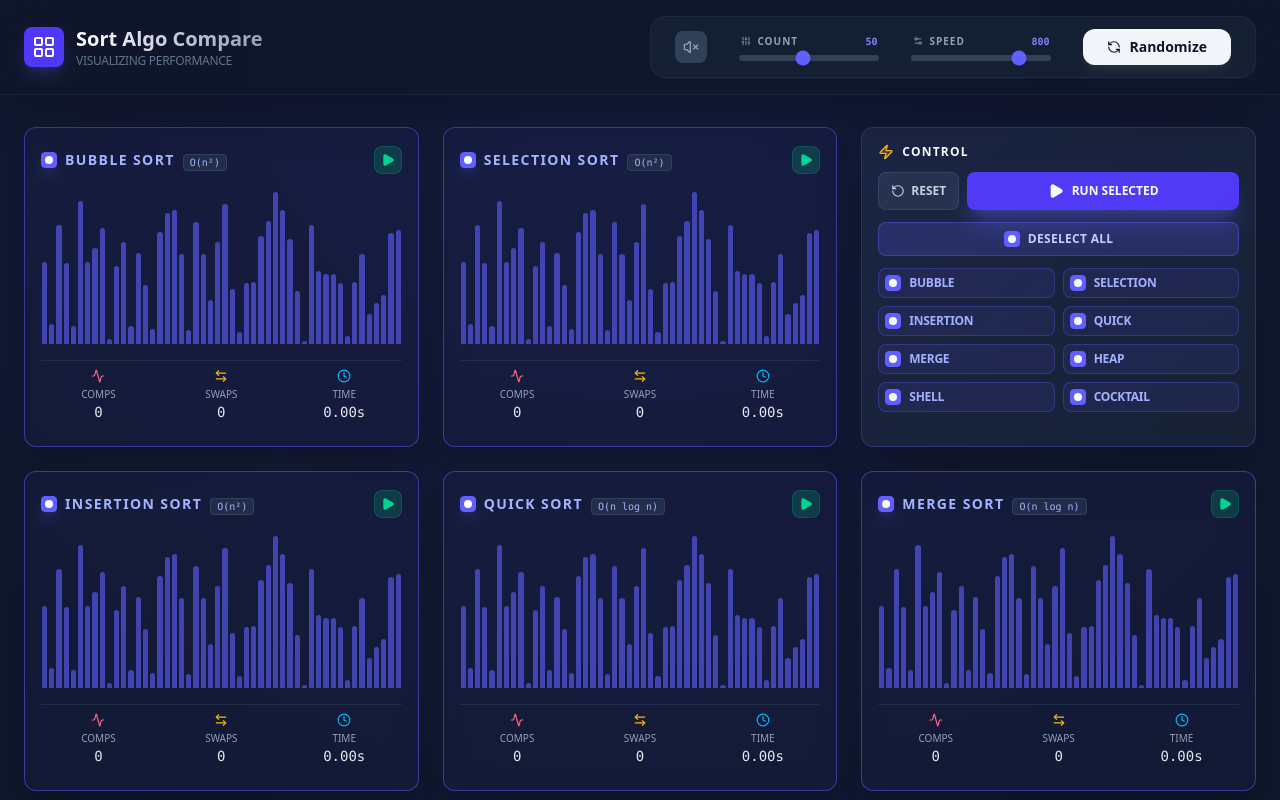
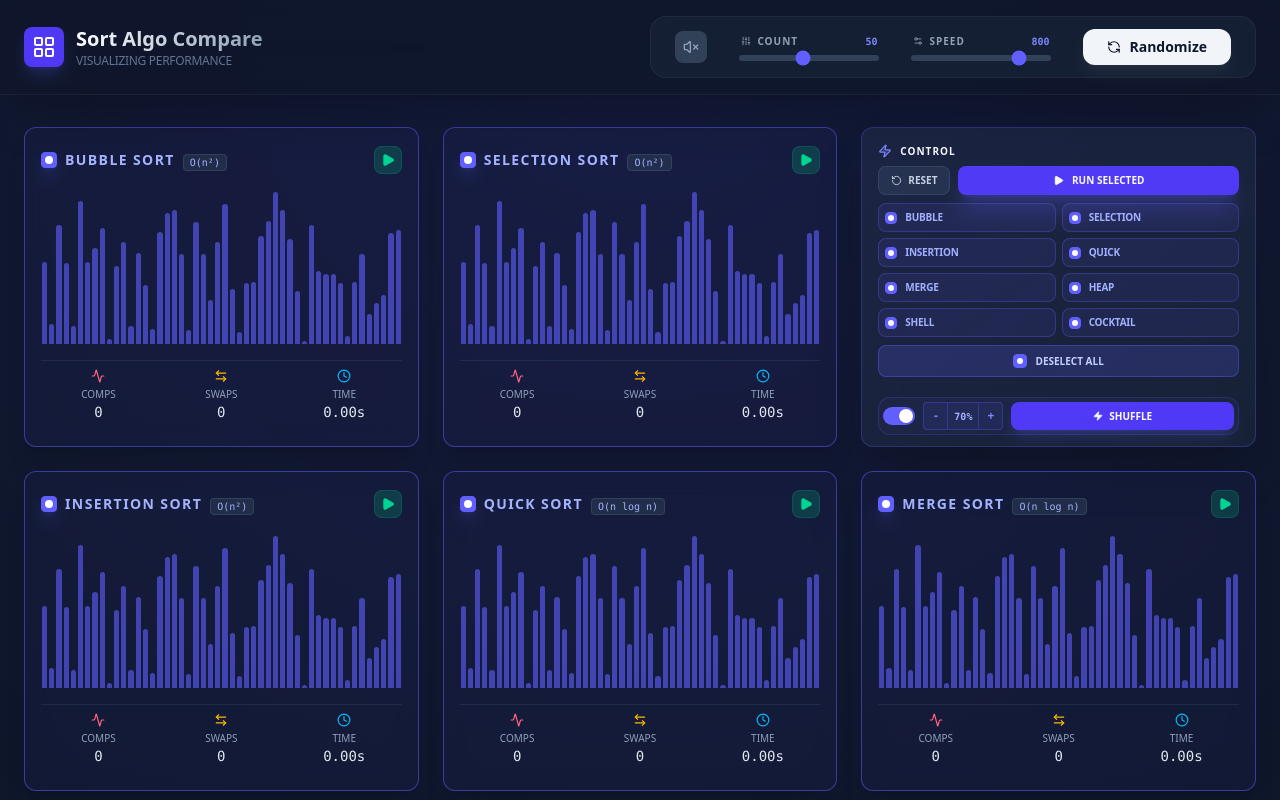
Before and after one commit to lastjung/sort-compare, a React (Vite) app: page / in a window 1280 px wide. Shown: the top 800 px of the page. Built offline with nearby package versions, Linux system fonts and the light colour scheme.

Commit message:
Refine ControlCard layout, enhance tournament mode shuffling, and delay scoreboard display

```diff
--- a/src/App.jsx
+++ b/src/App.jsx
@@ -1,16 +1,21 @@
 import React, { useState, useCallback } from 'react';
 import { ControlPanel } from './components/ControlPanel';
 import { Dashboard } from './components/Dashboard';
-import { generateRandomArray } from './utils/data';
+import { generateRandomArray, generateRiggedArray } from './utils/data';
 
 function App() {
   const [arraySize, setArraySize] = useState(50);
   const [speed, setSpeed] = useState(800);
-  const [data, setData] = useState(() => generateRandomArray(50)); // Initialize directly
+  const [data, setData] = useState(() => generateRandomArray(50));
+  const [shuffleRange, setShuffleRange] = useState(70);
 
   const randomize = useCallback(() => {
     setData(generateRandomArray(arraySize));
   }, [arraySize]);
+
+  const riggedRandomize = useCallback(() => {
+    setData(generateRiggedArray(arraySize, shuffleRange));
+  }, [arraySize, shuffleRange]);
 
 
   return (
@@ -22,6 +27,9 @@ function App() {
         speed={speed}
         setSpeed={setSpeed}
         onRandomize={randomize}
+        onRiggedRandomize={riggedRandomize}
+        shuffleRange={shuffleRange}
+        setShuffleRange={setShuffleRange}
       />
       <main className="relative">
         <Dashboard
@@ -31,6 +39,9 @@ function App() {
           arraySize={arraySize}
           setArraySize={setArraySize}
           onRandomize={randomize}
+          onRiggedRandomize={riggedRandomize}
+          shuffleRange={shuffleRange}
+          setShuffleRange={setShuffleRange}
         />
       </main>
 
--- a/src/components/ControlCard.jsx
+++ b/src/components/ControlCard.jsx
@@ -10,8 +10,12 @@ export const ControlCard = ({
   onReset,
   onSelectAll,
   onDeselectAll,
-  isRunningAny
+  isRunningAny,
+  onRiggedRandomize,
+  shuffleRange,
+  setShuffleRange
 }) => {
+  const [isTournamentActive, setIsTournamentActive] = React.useState(true);
 
   const ALGO_LABELS = [
     { id: 'bubble', label: 'Bubble' },
@@ -25,65 +29,43 @@ export const ControlCard = ({
   ];
 
   return (
-    <div className="hidden lg:flex bg-slate-800/60 backdrop-blur-xl border border-indigo-500/30 rounded-xl p-4 flex-col gap-3 shadow-2xl relative overflow-hidden group">
+    <div className="hidden lg:flex bg-slate-800/60 backdrop-blur-xl border border-indigo-500/30 rounded-xl p-4 flex-col gap-2 shadow-2xl relative overflow-hidden group h-[320px]">
       <div className="absolute inset-0 bg-gradient-to-br from-indigo-500/5 to-transparent pointer-events-none" />
 
-      {/* Header with Title */}
+      {/* Header */}
       <div className="flex items-center gap-2">
-        <Zap size={16} className="text-amber-400 fill-amber-400/20" />
-        <h3 className="text-xs font-bold text-white uppercase tracking-widest">Control</h3>
+        <Zap size={14} className="text-indigo-400 fill-indigo-400/20" />
+        <h3 className="text-[10px] font-bold text-white uppercase tracking-widest leading-none">Control</h3>
       </div>
 
-      {/* Action Buttons (Top) */}
+      {/* Action Buttons */}
       <div className="flex gap-2">
         <button
           onClick={onReset}
-          className="group flex items-center justify-center gap-1.5 px-3 py-2.5 bg-slate-700/50 hover:bg-slate-700 hover:text-white text-slate-300 rounded-lg font-bold text-xs border border-slate-600/50 transition-all active:scale-95"
+          className="flex items-center justify-center gap-1.5 px-3 py-1.5 bg-slate-700/50 hover:bg-slate-700 hover:text-white text-slate-300 rounded-lg font-bold text-[10px] border border-slate-600/50 transition-all active:scale-95"
         >
-          <RotateCcw size={14} className="transition-transform duration-500 group-hover:-rotate-180" /> RESET
+          <RotateCcw size={11} /> RESET
         </button>
         {isRunningAny ? (
           <button
             onClick={onStopAll}
-            className="flex-1 flex items-center justify-center gap-2 py-2.5 bg-rose-500/10 hover:bg-rose-500/20 text-rose-400 rounded-lg font-bold text-xs border border-rose-500/30 transition-all active:scale-95"
+            className="flex-1 flex items-center justify-center gap-2 py-1.5 bg-rose-500/10 hover:bg-rose-500/20 text-rose-400 rounded-lg font-bold text-[10px] border border-rose-500/30 transition-all active:scale-95"
           >
-            <Square size={14} fill="currentColor" /> STOP ALL
+            <Square size={11} fill="currentColor" /> STOP ALL
           </button>
         ) : (
           <button
             onClick={onRunSelected}
             disabled={selectedIds.size === 0}
-            className="flex-1 flex items-center justify-center gap-2 py-2.5 bg-indigo-600 hover:bg-indigo-500 disabled:opacity-30 text-white rounded-lg font-bold text-xs shadow-xl shadow-indigo-500/30 transition-all active:scale-95"
+            className="flex-1 flex items-center justify-center gap-2 py-1.5 bg-indigo-600 hover:bg-indigo-500 disabled:opacity-30 text-white rounded-lg font-bold text-[10px] shadow-xl shadow-indigo-500/30 transition-all active:scale-95"
           >
-            <Play size={16} fill="currentColor" /> RUN SELECTED
+            <Play size={11} fill="currentColor" /> RUN SELECTED
           </button>
         )}
       </div>
 
-      {/* Select All Button (Full Width) */}
-      <button
-        onClick={() => selectedIds.size === 8 ? onDeselectAll() : onSelectAll()}
-        className={cn(
-          "w-full flex items-center justify-center gap-2 py-2 rounded-lg border transition-all active:scale-95",
-          selectedIds.size === 8
-            ? "bg-indigo-500/20 border-indigo-500/40 text-indigo-200"
-            : "bg-slate-900/40 border-slate-700/50 text-slate-400 hover:text-slate-300"
-        )}
-      >
-        <div className={cn(
-          "w-4 h-4 rounded border flex items-center justify-center",
-          selectedIds.size === 8 ? "bg-indigo-500 border-indigo-500" : selectedIds.size > 0 ? "bg-indigo-500/50 border-indigo-500" : "border-slate-600"
-        )}>
-          {selectedIds.size === 8 && <div className="w-2 h-2 bg-white rounded-sm" />}
-          {selectedIds.size > 0 && selectedIds.size < 8 && <div className="w-2 h-[2px] bg-white" />}
-        </div>
-        <span className="text-xs font-bold uppercase tracking-wide">
-          {selectedIds.size === 8 ? 'Deselect All' : `Select All (${selectedIds.size}/8)`}
-        </span>
-      </button>
-
-      {/* Algorithm Selection Grid (2x4) */}
-      <div className="grid grid-cols-2 gap-2">
+      {/* Algorithm Selection Grid */}
+      <div className="grid grid-cols-2 gap-1.5">
         {ALGO_LABELS.map(algo => (
           <label
             key={algo.id}
@@ -101,14 +83,85 @@ export const ControlCard = ({
               onChange={() => onToggleSelect(algo.id)}
             />
             <div className={cn(
-              "w-4 h-4 rounded border flex items-center justify-center transition-all flex-shrink-0",
+              "w-3 h-3 rounded border flex items-center justify-center transition-all flex-shrink-0",
               selectedIds.has(algo.id) ? "bg-indigo-500 border-indigo-500" : "border-slate-600"
             )}>
-              {selectedIds.has(algo.id) && <div className="w-2 h-2 bg-white rounded-sm" />}
+              {selectedIds.has(algo.id) && <div className="w-1.5 h-1.5 bg-white rounded-sm" />}
             </div>
-            <span className="text-xs font-bold uppercase tracking-tight">{algo.label}</span>
+            <span className="text-[10px] font-bold uppercase tracking-tight">{algo.label}</span>
           </label>
         ))}
+      </div>
+
+      {/* Select All Button */}
+      <button
+        onClick={() => selectedIds.size === 8 ? onDeselectAll() : onSelectAll()}
+        className={cn(
+          "w-full flex items-center justify-center gap-2 py-2 rounded-lg border transition-all active:scale-95 text-[10px]",
+          selectedIds.size === 8
+            ? "bg-indigo-500/20 border-indigo-500/40 text-indigo-200"
+            : "bg-slate-900/40 border-slate-700/50 text-slate-400 hover:text-slate-300"
+        )}
+      >
+        <div className={cn(
+          "w-3.5 h-3.5 rounded border flex items-center justify-center",
+          selectedIds.size === 8 ? "bg-indigo-500 border-indigo-500" : selectedIds.size > 0 ? "bg-indigo-500/50 border-indigo-500" : "border-slate-600"
+        )}>
+          {selectedIds.size === 8 && <div className="w-1.5 h-1.5 bg-white rounded-sm" />}
+          {selectedIds.size > 0 && selectedIds.size < 8 && <div className="w-2 h-[2px] bg-white" />}
+        </div>
+        <span className="font-bold uppercase leading-none">
+          {selectedIds.size === 8 ? 'Deselect All' : `Select All (${selectedIds.size}/8)`}
+        </span>
+      </button>
+
+      {/* Separator */}
+      <div className="h-px bg-slate-700/50 my-0.5" />
+
+      {/* Tournament Management (One Row) */}
+      <div className="mt-auto flex items-center gap-2 bg-indigo-500/5 p-1 rounded-xl border border-indigo-500/20">
+        {/* Toggle Switch */}
+        <button
+          onClick={() => setIsTournamentActive(!isTournamentActive)}
+          className={cn(
+            "w-8 h-4.5 rounded-full p-0.5 transition-all flex-shrink-0 relative",
+            isTournamentActive ? "bg-indigo-500" : "bg-slate-700 font-bold"
+          )}
+        >
+          <div className={cn(
+            "w-3.5 h-3.5 bg-white rounded-full transition-all transform shadow-sm",
+            isTournamentActive ? "translate-x-3.5" : "translate-x-0"
+          )} />
+        </button>
+
+        {/* -+ Control Grouped on Left */}
+        <div className="flex items-center bg-indigo-500/10 rounded border border-indigo-500/30 overflow-hidden h-7">
+          <button
+            onClick={() => setShuffleRange(Math.max(0, shuffleRange - 5))}
+            className="w-6 h-full flex items-center justify-center hover:bg-indigo-500 hover:text-white text-indigo-400 text-xs font-bold transition-all border-r border-indigo-500/30"
+          >-</button>
+          <div className="px-1.5 text-[10px] font-mono font-bold text-indigo-300 min-w-[28px] text-center">
+            {shuffleRange}%
+          </div>
+          <button
+            onClick={() => setShuffleRange(Math.min(100, shuffleRange + 5))}
+            className="w-6 h-full flex items-center justify-center hover:bg-indigo-500 hover:text-white text-indigo-400 text-xs font-bold transition-all border-l border-indigo-500/30"
+          >+</button>
+        </div>
+
+        {/* Shuffle Button filling the rest on the right */}
+        <button
+          onClick={onRiggedRandomize}
+          disabled={!isTournamentActive}
+          className={cn(
+            "flex-1 h-7 rounded-lg font-bold text-[10px] transition-all active:scale-95 flex items-center justify-center gap-1.5 uppercase",
+            isTournamentActive
+              ? "bg-indigo-600 hover:bg-indigo-500 text-white shadow-lg shadow-indigo-500/20"
+              : "bg-slate-800 text-slate-700 cursor-not-allowed opacity-50"
+          )}
+        >
+          <Zap size={10} fill="currentColor" /> Shuffle
+        </button>
       </div>
     </div>
   );
--- a/src/components/Dashboard.jsx
+++ b/src/components/Dashboard.jsx
@@ -64,7 +64,17 @@ const ALGORITHMS = [
   },
 ];
 
-export const Dashboard = ({ data, speed, setSpeed, arraySize, setArraySize, onRandomize }) => {
+export const Dashboard = ({
+  data,
+  speed,
+  setSpeed,
+  arraySize,
+  setArraySize,
+  onRandomize,
+  onRiggedRandomize,
+  shuffleRange,
+  setShuffleRange
+}) => {
   const [selectedIds, setSelectedIds] = useState(new Set(ALGORITHMS.map(a => a.id)));
   const [triggerMap, setTriggerMap] = useState({});
   const [activeIds, setActiveIds] = useState(new Set());
@@ -138,7 +148,9 @@ export const Dashboard = ({ data, speed, setSpeed, arraySize, setArraySize, onRa
       // Check if all completed
       if (runningSetRef.current.size === 0 && Object.keys(resultsRef.current).length > 0) {
         setScoreboardResults(Object.values(resultsRef.current));
-        setShowScoreboard(true);
+        setTimeout(() => {
+          setShowScoreboard(true);
+        }, 1000);
       }
     }
   };
@@ -176,6 +188,9 @@ export const Dashboard = ({ data, speed, setSpeed, arraySize, setArraySize, onRa
           onSelectAll={selectAll}
           onDeselectAll={deselectAll}
           isRunningAny={activeIds.size > 0}
+          onRiggedRandomize={onRiggedRandomize}
+          shuffleRange={shuffleRange}
+          setShuffleRange={setShuffleRange}
         />
 
         {/* Remaining visible cards */}
@@ -212,6 +227,9 @@ export const Dashboard = ({ data, speed, setSpeed, arraySize, setArraySize, onRa
           speed={speed}
           setSpeed={setSpeed}
           onRandomize={onRandomize}
+          onRiggedRandomize={onRiggedRandomize}
+          shuffleRange={shuffleRange}
+          setShuffleRange={setShuffleRange}
         />
 
       {showScoreboard && (
--- a/src/components/MobileControlBar.jsx
+++ b/src/components/MobileControlBar.jsx
@@ -1,5 +1,5 @@
 import React, { useState } from 'react';
-import { Play, RotateCcw, Settings2, CheckSquare, Square, ChevronUp, ChevronDown, Volume2, VolumeX, Sliders, RefreshCcw } from 'lucide-react';
+import { Play, RotateCcw, Settings2, CheckSquare, Square, ChevronUp, ChevronDown, Volume2, VolumeX, Sliders, RefreshCcw, Zap } from 'lucide-react';
 import { cn } from '../utils/cn';
 import { audioEngine } from '../utils/audio';
 
@@ -16,10 +16,14 @@ export const MobileControlBar = ({
   setArraySize,
   speed,
   setSpeed,
-  onRandomize
+  onRandomize,
+  onRiggedRandomize,
+  shuffleRange,
+  setShuffleRange
 }) => {
   const [isMenuOpen, setIsMenuOpen] = useState(false);
   const [soundEnabled, setSoundEnabled] = useState(false);
+  const [isTournamentActive, setIsTournamentActive] = useState(true);
 
   const toggleSound = () => {
     const next = !soundEnabled;
@@ -60,49 +64,95 @@ export const MobileControlBar = ({
             </button>
           </div>
 
-          {/* Row 2: Randomize + Select All (2-column grid) */}
+          {/* Row 2: Tournament Toggle & Rigged Shuffle - Compact Single Row */}
+          <div className="bg-indigo-500/10 border border-indigo-500/20 rounded-xl p-1.5 mb-3 flex items-center gap-2">
+            {/* Toggle Switch */}
+            <button
+              onClick={() => setIsTournamentActive(!isTournamentActive)}
+              className={cn(
+                "w-8 h-4.5 rounded-full p-0.5 transition-all flex-shrink-0 relative",
+                isTournamentActive ? "bg-indigo-500" : "bg-slate-700"
+              )}
+            >
+              <div className={cn(
+                "w-3.5 h-3.5 bg-white rounded-full transition-all transform shadow-sm",
+                isTournamentActive ? "translate-x-3.5" : "translate-x-0"
+              )} />
+            </button>
+
+            {/* -+ Control Grouped */}
+            <div className="flex items-center bg-indigo-500/10 rounded border border-indigo-500/30 overflow-hidden h-8">
+              <button
+                onClick={() => setShuffleRange(Math.max(0, shuffleRange - 5))}
+                className="w-7 h-full flex items-center justify-center hover:bg-indigo-500 hover:text-white text-indigo-400 text-xs font-bold transition-all border-r border-indigo-500/30"
+              >-</button>
+              <div className="px-1.5 text-[10px] font-mono font-bold text-indigo-300 min-w-[28px] text-center">
+                {shuffleRange}%
+              </div>
+              <button
+                onClick={() => setShuffleRange(Math.min(100, shuffleRange + 5))}
+                className="w-7 h-full flex items-center justify-center hover:bg-indigo-500 hover:text-white text-indigo-400 text-xs font-bold transition-all border-l border-indigo-500/30"
+              >+</button>
+            </div>
+
+            {/* Shuffle Button */}
+            <button
+              onClick={onRiggedRandomize}
+              disabled={!isTournamentActive}
+              className={cn(
+                "flex-1 h-8 px-2 rounded-lg font-bold text-[10px] transition-all active:scale-95 flex items-center justify-center gap-1.5 uppercase",
+                isTournamentActive
+                  ? "bg-indigo-600 hover:bg-indigo-500 text-white shadow-lg shadow-indigo-500/20"
+                  : "bg-slate-800 text-slate-700 cursor-not-allowed opacity-50"
+              )}
+            >
+              <Zap size={12} fill="currentColor" /> Shuffle
+            </button>
+          </div>
+
+          {/* Row 3: Randomize + Select All (2-column grid) */}
           <div className="grid grid-cols-2 gap-2 mb-3">
             <button
               onClick={onRandomize}
-              className="flex items-center justify-center gap-2 py-2.5 bg-slate-100 hover:bg-white text-slate-900 rounded-lg font-bold text-xs transition-all active:scale-95"
+              className="flex items-center justify-center gap-2 py-2.5 bg-slate-100 hover:bg-white text-slate-900 rounded-lg font-bold text-xs transition-all active:scale-95 px-2"
             >
               <RefreshCcw size={14} />
-              Randomize
+              Regular Random
             </button>
             <button
               onClick={() => selectedIds.size === 8 ? onDeselectAll() : onSelectAll()}
-              className="flex items-center justify-center py-2.5 text-xs font-bold uppercase tracking-wide rounded-lg bg-indigo-500 text-white shadow-lg shadow-indigo-500/30 active:bg-indigo-600"
+              className="flex items-center justify-center py-2.5 text-xs font-bold uppercase tracking-wide rounded-lg bg-indigo-500 text-white shadow-lg shadow-indigo-500/30 active:bg-indigo-600 px-2"
             >
-              {selectedIds.size === 8 ? 'Deselect All' : 'Select All'}
+              {selectedIds.size === 8 ? 'Deselect All' : `Select All (${selectedIds.size})`}
             </button>
           </div>
 
           {/* Algorithm Selection (2-column grid) */}
-          <div className="grid grid-cols-2 gap-2">
+          <div className="grid grid-cols-2 gap-2 max-h-[160px] overflow-y-auto pr-1 custom-scrollbar">
             {ALGO_LABELS.map(algo => (
               <div
                 key={algo.id}
                 onClick={() => onToggleSelect(algo.id)}
                 className={cn(
-                  "flex items-center gap-3 p-3 rounded-xl border transition-all active:scale-95 cursor-pointer",
+                  "flex items-center gap-3 p-2.5 rounded-xl border transition-all active:scale-95 cursor-pointer",
                   selectedIds.has(algo.id)
                     ? "bg-indigo-500/20 border-indigo-500/50 text-indigo-200"
                     : "bg-slate-900/40 border-slate-700/50 text-slate-400"
                 )}
               >
                 <div className={cn(
-                  "w-4 h-4 rounded border flex items-center justify-center transition-all",
+                  "w-3.5 h-3.5 rounded border flex items-center justify-center transition-all flex-shrink-0",
                   selectedIds.has(algo.id) ? "bg-indigo-500 border-indigo-500" : "border-slate-600"
                 )}>
-                  {selectedIds.has(algo.id) && <div className="w-2 h-2 bg-white rounded-sm" />}
+                  {selectedIds.has(algo.id) && <div className="w-1.5 h-1.5 bg-white rounded-sm" />}
                 </div>
-                <span className="text-sm font-medium">{algo.label}</span>
+                <span className="text-[11px] font-medium truncate">{algo.label}</span>
               </div>
             ))}
           </div>
 
           {/* Sliders Section */}
-          <div className="mt-4 pt-4 border-t border-white/5 grid grid-cols-2 gap-4">
+          <div className="mt-3 pt-3 border-t border-white/5 grid grid-cols-2 gap-4">
             {/* Count Slider */}
             <div className="flex flex-col gap-1.5">
               <div className="flex justify-between items-center">
@@ -117,7 +167,7 @@ export const MobileControlBar = ({
                 max="100"
                 value={arraySize}
                 onChange={(e) => setArraySize(Number(e.target.value))}
-                className="accent-indigo-500 h-1.5 w-full bg-slate-700 rounded-lg appearance-none cursor-pointer"
+                className="accent-indigo-500 h-1 w-full bg-slate-700 rounded-lg appearance-none cursor-pointer"
               />
             </div>
 
@@ -135,7 +185,7 @@ export const MobileControlBar = ({
                 max="1000"
                 value={speed}
                 onChange={(e) => setSpeed(Number(e.target.value))}
-                className="accent-indigo-500 h-1.5 w-full bg-slate-700 rounded-lg appearance-none cursor-pointer"
+                className="accent-indigo-500 h-1 w-full bg-slate-700 rounded-lg appearance-none cursor-pointer"
               />
             </div>
           </div>
```
Also changed, not shown: src/components/ControlPanel.jsx (+8 -3 lines), src/utils/data.js (+21 -0 lines), 1 other file (tests, documents, lock files or other folders).
